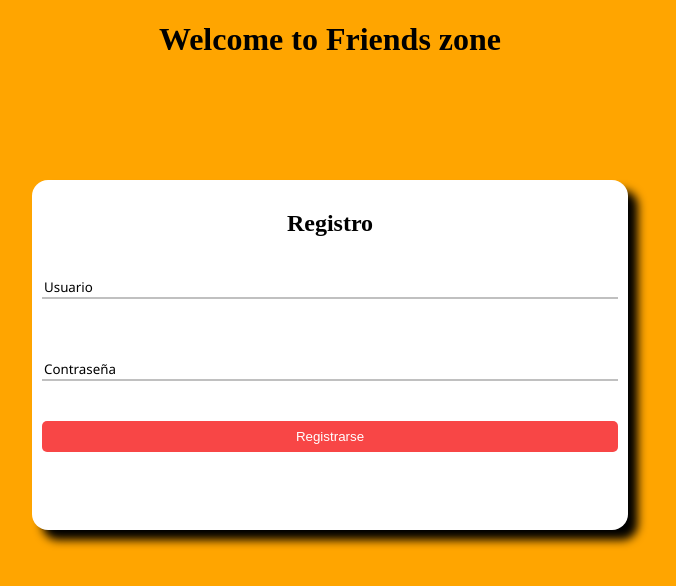
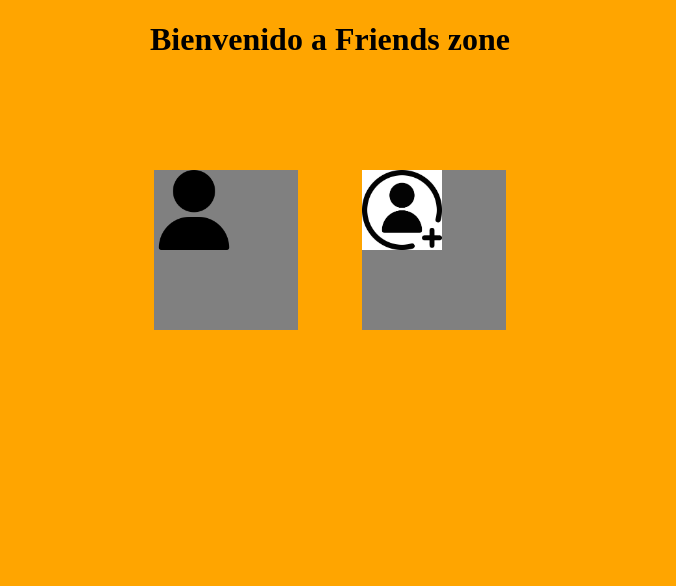
Before and after one commit to Eliud15/fzactualizado, a PHP site: page / in a window 1280 px wide. Shown: the top 586 px of the page, without its empty margins (310-986 px from the left). Run offline with PHP 8.4, Linux system fonts and the light colour scheme.

Commit message:
se agrego la zona de inicio

```diff
--- a/frienzone.php
+++ b/frienzone.php
@@ -1,5 +1,5 @@
 <!DOCTYPE html>
-<html lang="en">
+<html lang="es">
 <head>
     <meta charset="UTF-8">
     <meta http-equiv="X-UA-Compatible" content="IE=edge">
--- a/index.html
+++ b/index.html
@@ -1,22 +1,17 @@
 <!DOCTYPE html>
-<html lang="en">
+<html lang="es">
 <head>
     <meta charset="UTF-8">
     <meta http-equiv="X-UA-Compatible" content="IE=edge">
     <meta name="viewport" content="width=device-width, initial-scale=1.0">
-    <link rel="stylesheet" href="index.css">
-    <title>Formulario</title>
+    <link rel="stylesheet" href="inicio.css">
+    <title>Inicio</title>
 </head>
 <body>
-    <h1>Welcome to Friends zone</h1>
-    <div>
-        <form action="registrar.php" method="post">
-            <h2>Registro</h2>
-            <input type="text" name="usuario" id="user" class="inputs" placeholder="Usuario" autocomplete="off">
-            <input type="password" name="contrasena" id="password" class="inputs" placeholder="Contraseña">
-            <input type="submit" id="send"  value="Registrarse">
-        </form>
-
+    <h1>Bienvenido a Friends zone</h1>
+    <div class="cont">
+        <div class="div1"><img src="usuario.webp" alt=""></div>
+        <div class="div1"><img src="ns.webp" alt=""></div>
     </div>
 </body>
 </html>
--- /dev/null
+++ b/inicio.css
@@ -0,0 +1,28 @@
+body{
+    background:orange;
+}
+h1{
+    color: black;
+    text-align: center;
+}
+.cont{
+    width: 100%;
+    height: 18rem;
+   /* background-color: bisque;*/
+    margin-top: 5rem;
+    display: flex;
+    justify-content: center;
+}
+.div1{
+    width: 9rem;
+    height: 10rem;
+    background: grey;
+    margin: 2rem;
+    cursor: pointer;
+
+}
+img{
+    width: 80px;
+    height: 80px;
+    margin: 0px auto;
+}
```
Also changed, not shown: registrarse.html (renamed from login.php, +4 -5 lines), ns.webp (added), usuario.webp (added).
